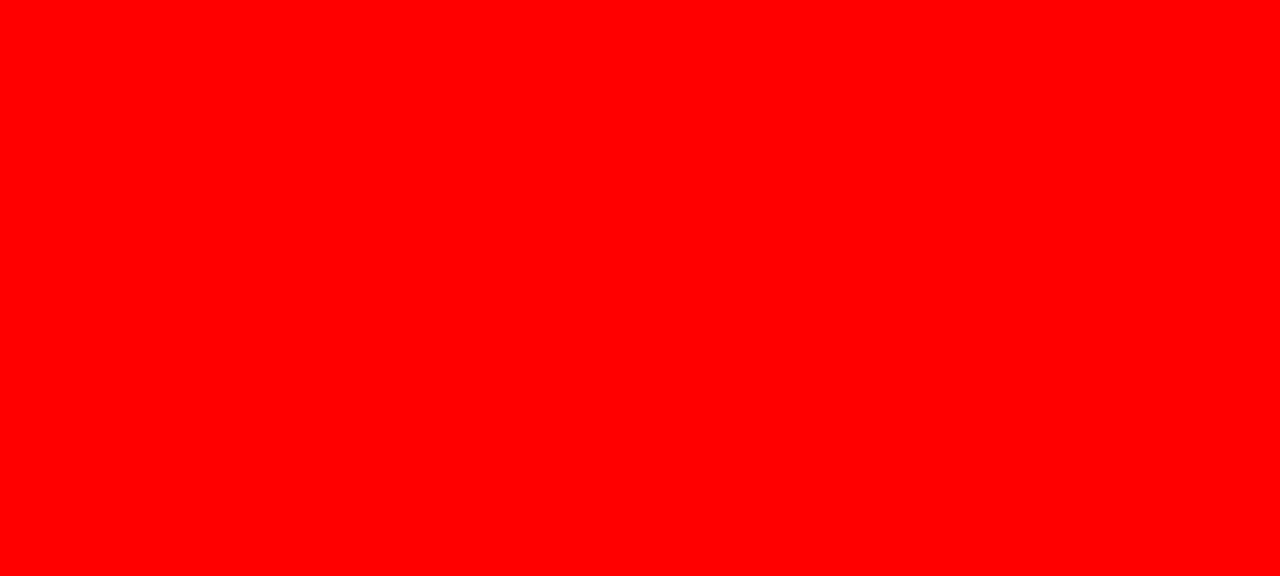
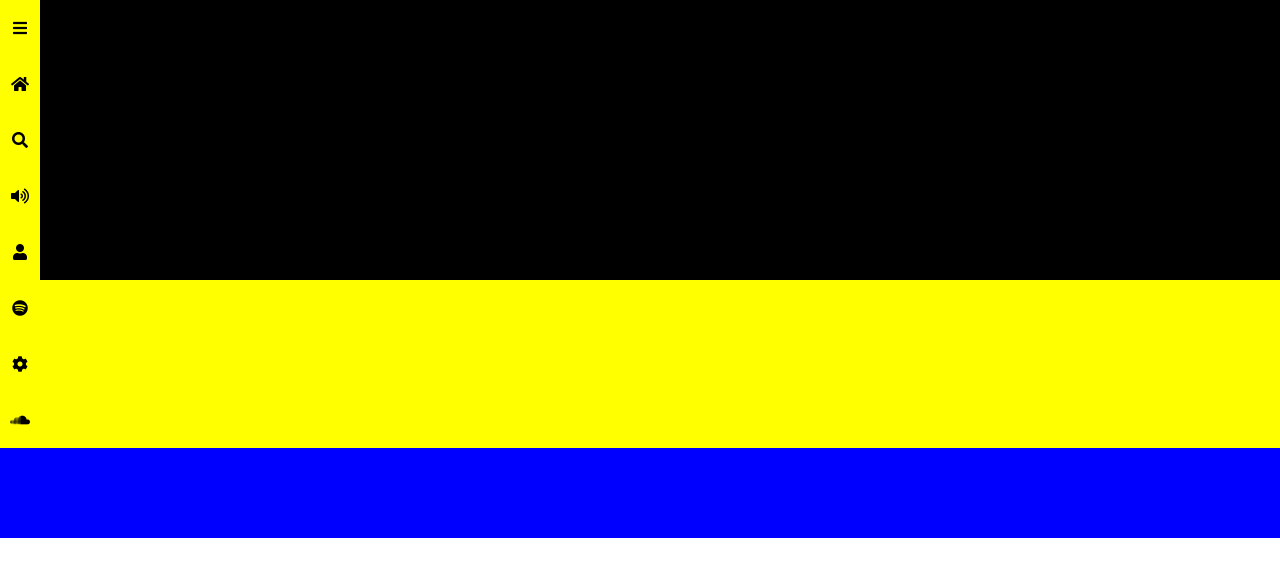
Before and after one commit to OksanaCoder/music-app-layout-flex, a website: page src/index.html in a window 1280 px wide. Drawn offline with nearby package versions, Linux system fonts and the light colour scheme; files that its build step writes are made by us from their sources.

Commit message:
adding layout

```diff
--- a/src/index.html
+++ b/src/index.html
@@ -4,8 +4,29 @@
 	<meta charset="UTF-8">
 	<title>Music-app flexbox</title>
 	<link rel="stylesheet" type="text/css" href="css/main.css">
+	<link rel="stylesheet" href="https://use.fontawesome.com/releases/v5.3.1/css/all.css" integrity="sha384-mzrmE5qonljUremFsqc01SB46JvROS7bZs3IO2EmfFsd15uHvIt+Y8vEf7N7fWAU" crossorigin="anonymous">
 </head>
 <body>
+<main>
+	<aside class="sidebar">
+			<i class="fas fa-bars"></i>
+			<i class="fas fa-home"></i>
+			<i class="fas fa-search"></i>
+			<i class="fas fa-volume-up"></i>
+			<i class="fas fa-user"></i>
+			<i class="fab fa-spotify"></i>
+			<i class="fas fa-cog"></i>
+			<i class="fab fa-soundcloud"></i>
+	</aside>
+	<section class="main">
+	   <section class="head"></section>
+		<section class="playlist"></section>
 
+
+	</section>
+</main>
+	<footer class="playlist-item">
+
+	</footer>
 </body>
 </html>
--- a/src/style/main.scss
+++ b/src/style/main.scss
@@ -3,7 +3,53 @@
 	margin: 0;
 	box-sizing: border-box;
 }
+body {
+	display: flex;
+	flex-direction: column;
+}
 
-body {
-	background: red;
+main {
+	display: flex;
+	flex-direction: row;
+
+
 }
+.main {
+	display: flex;
+	flex-direction: column;
+   flex: 1 0 auto;
+	.head {
+
+		background-color: black;
+		flex: 0 0 280px;
+	}
+	.playlist {
+		flex: 1 0 auto;
+		background-color: yellow;
+	}
+
+}
+.sidebar {
+	background-color: yellow;
+	display: flex;
+	flex: 0 0 40px;/*flex superpowers activated! */
+    flex-direction: column;
+    justify-content: space-around;
+    align-items: center;
+
+    i {
+    	font-size: 1em;
+    	padding: 20px 0;
+    }
+}
+.head {
+background-color: brown;
+}
+.playlist {
+	background-color: yellow;
+}
+footer {
+	flex: 0 0 90px;
+	padding: 10px;
+	background-color: blue;
+}
```
Also changed, not shown: build/css/main.css, build/index.html.
